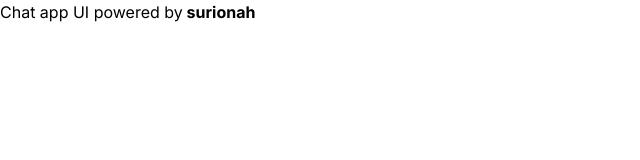
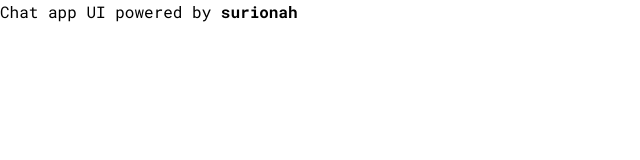
Before and after one commit to surionah/chat-app-ui, a Next.js app: page / in a window 1280 px wide. Shown: the top 160 px of the page, without its empty margins (0-640 px from the left). Built offline with nearby package versions, Linux system fonts and the light colour scheme.

Commit message:
Chore: Change font globally

```diff
--- a/src/app/layout.tsx
+++ b/src/app/layout.tsx
@@ -1,18 +1,18 @@
 import "./globals.css";
-import { Inter } from "next/font/google";
+import { Roboto_Mono } from "next/font/google";
 
-const inter = Inter({ subsets: ["latin"] });
+const inter = Roboto_Mono({ subsets: ["latin"] });
 
 export const metadata = {
   title: "Chat app UI",
   description: "Small chat app",
 };
 
-export default function RootLayout({
-  children,
-}: {
+interface RootLayoutProps {
   children: React.ReactNode;
-}) {
+}
+
+export default function RootLayout({ children }: RootLayoutProps) {
   return (
     <html lang="en">
       <body className={inter.className}>{children}</body>
```
